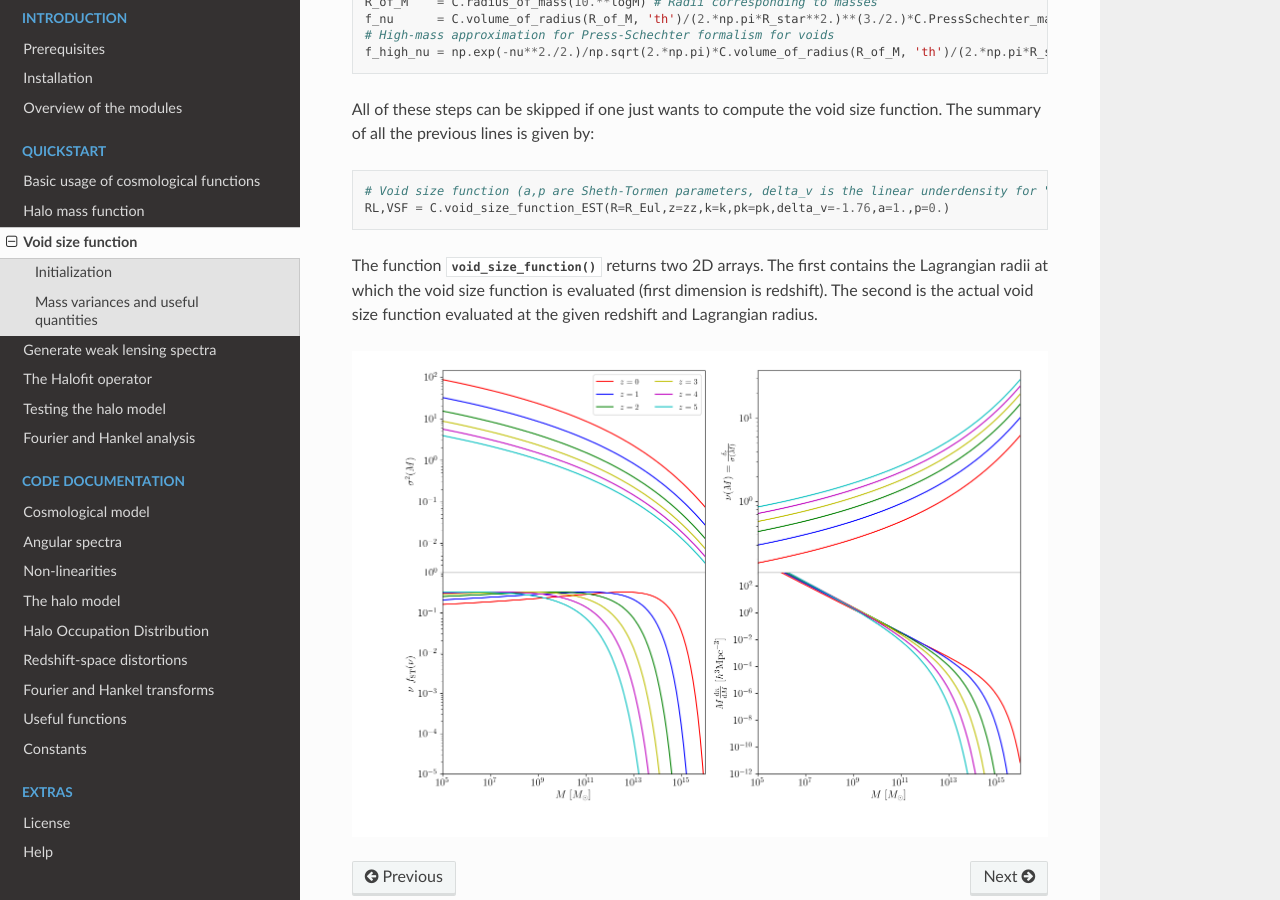
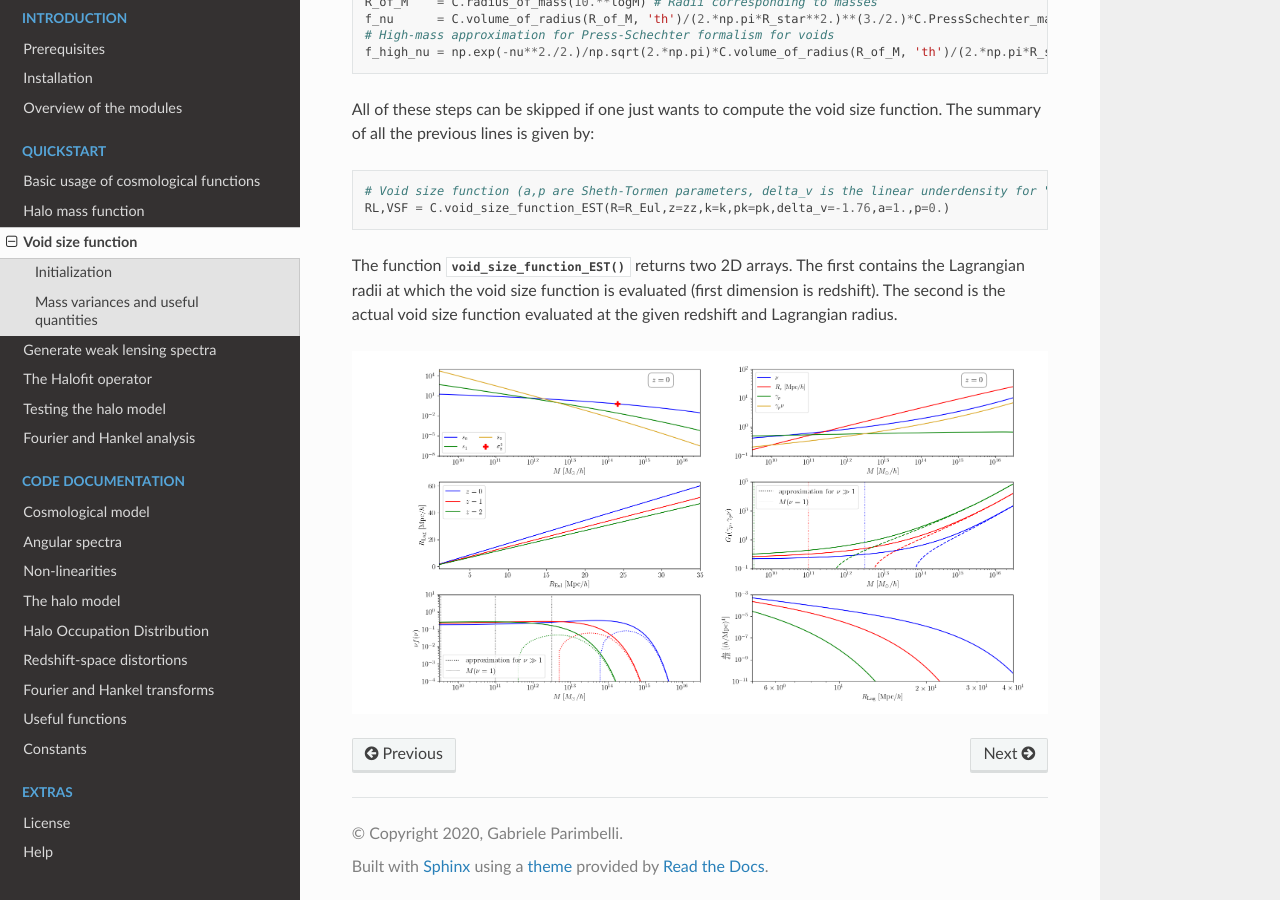
Before and after one commit to GabrieleParimbelli/COLIBRI, a Sphinx documentation site: the page built from doc/source/quickstart/test_void_size_function.rst, in a window 1280 px wide and 900 px high, scrolled down 1233 px. Built offline with Sphinx 7.4.7 and the Read the Docs theme 2.0.0, drawn with Linux system fonts in a browser that asks for light colours.

Commit message:
Added documentation void size function

```diff
--- a/doc/source/quickstart/test_void_size_function.rst
+++ b/doc/source/quickstart/test_void_size_function.rst
@@ -74,10 +74,10 @@ The summary of all the previous lines is given by:
  # Void size function (a,p are Sheth-Tormen parameters, delta_v is the linear underdensity for "collapse" of voids)
  RL,VSF = C.void_size_function_EST(R=R_Eul,z=zz,k=k,pk=pk,delta_v=-1.76,a=1.,p=0.)
 
-The function :func:`~colibri.cosmology.cosmo.void_size_function` returns two 2D arrays.
+The function :func:`~colibri.cosmology.cosmo.void_size_function_EST` returns two 2D arrays.
 The first contains the Lagrangian radii at which the void size function is evaluated (first dimension is redshift).
 The second is the actual void size function evaluated at the given redshift and Lagrangian radius.
 
 
-.. image:: ../_static/mass_function.png
+.. image:: ../_static/void_function.png
    :width: 700
```
Also changed, not shown: doc/source/_static/void_function.png (added).
